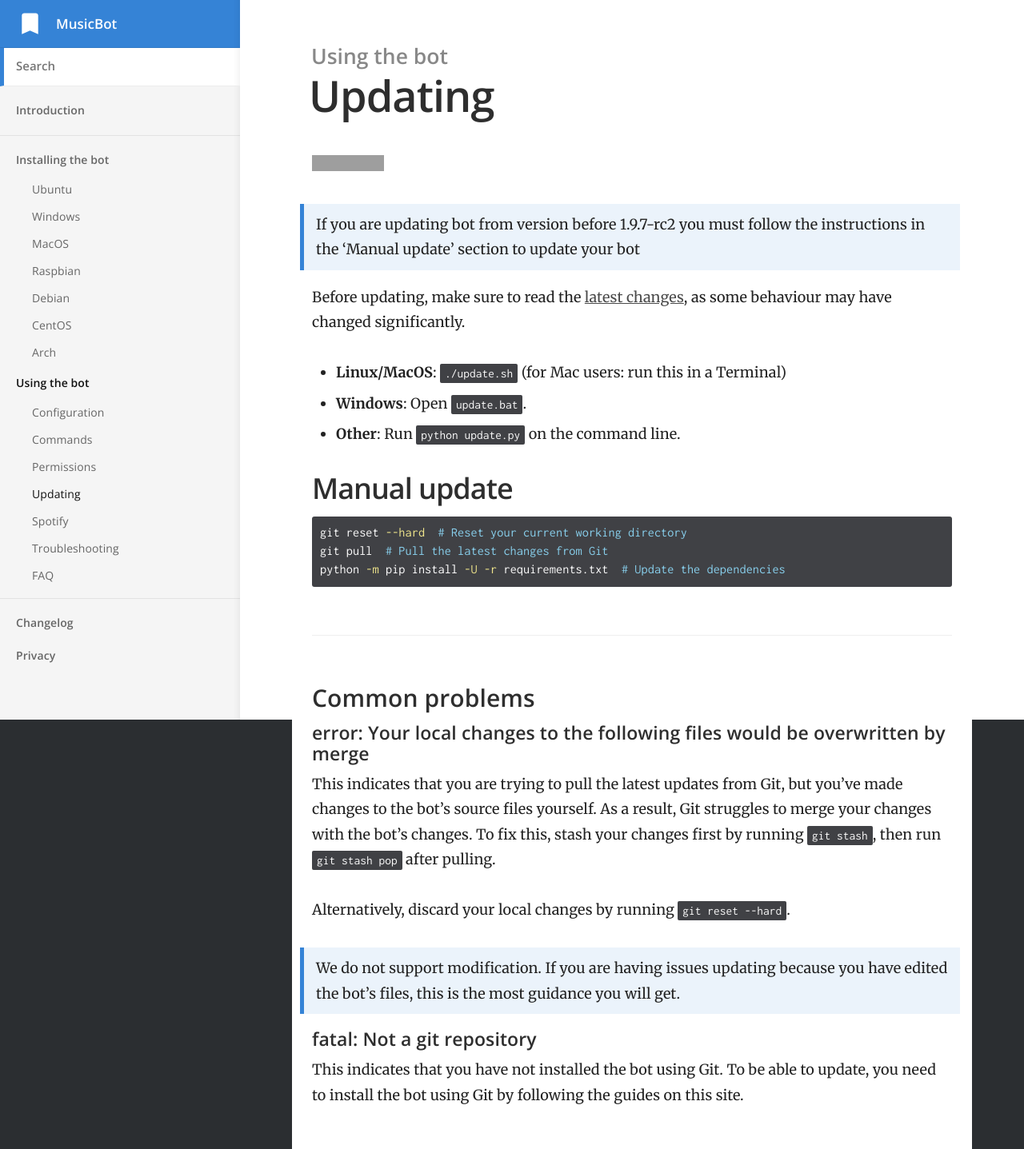
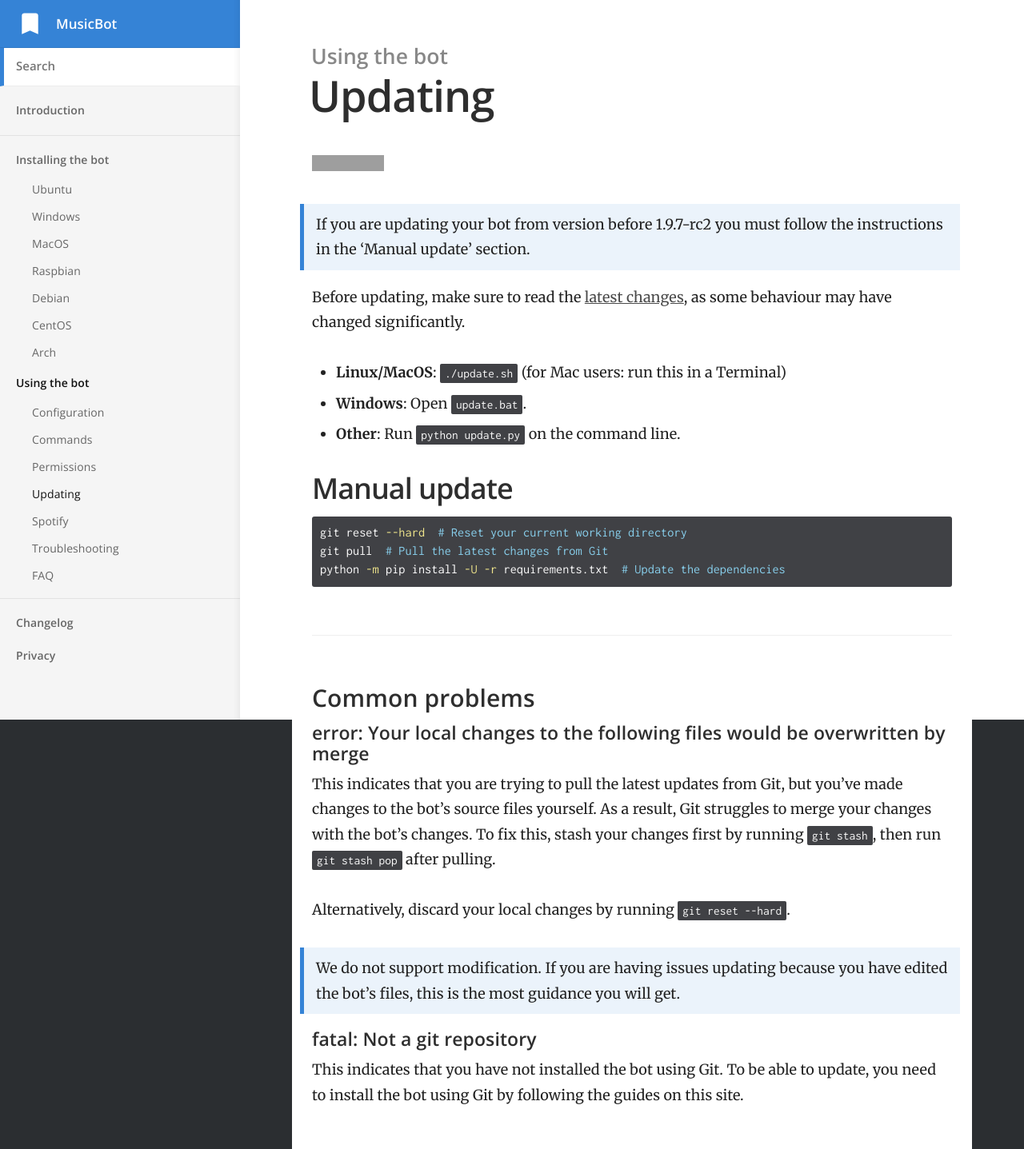
Before and after one commit to Just-Some-Bots/MusicBot, a Jekyll site: the page built from _docs/using/updating.md, in a window 1280 px wide. Shown: the whole page at 80% size. Built offline with Jekyll 4.4.1, drawn with Linux system fonts in a browser that asks for light colours; grey boxes are pictures that could not be loaded.

Commit message:
Because I now know that they exist [02]

```diff
--- a/_docs/using/updating.md
+++ b/_docs/using/updating.md
@@ -6,7 +6,7 @@ order: 4
 
 ![GitHub release](https://img.shields.io/github/release/Just-Some-Bots/MusicBot.svg?style=flat-square)
 
-> If you are updating bot from version before 1.9.7-rc2 you must follow the instructions in the 'Manual update' section to update your bot
+> If you are updating your bot from version before 1.9.7-rc2 you must follow the instructions in the 'Manual update' section.
 
 Before updating, make sure to read the [latest changes](/changelog), as some behaviour may have changed significantly.
 
```
